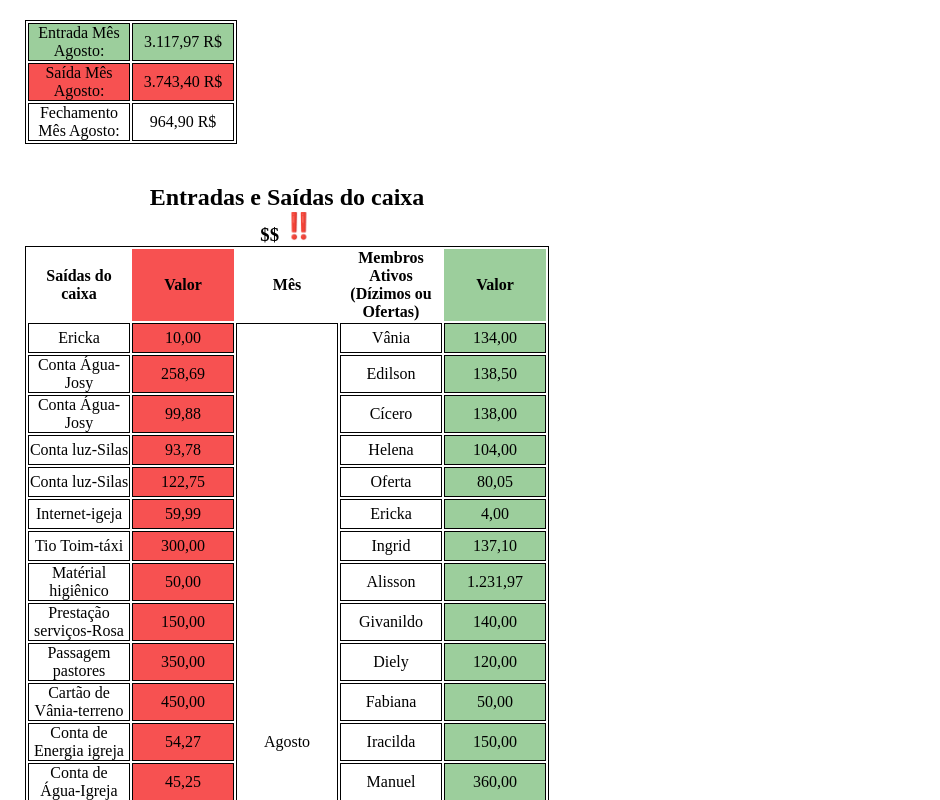
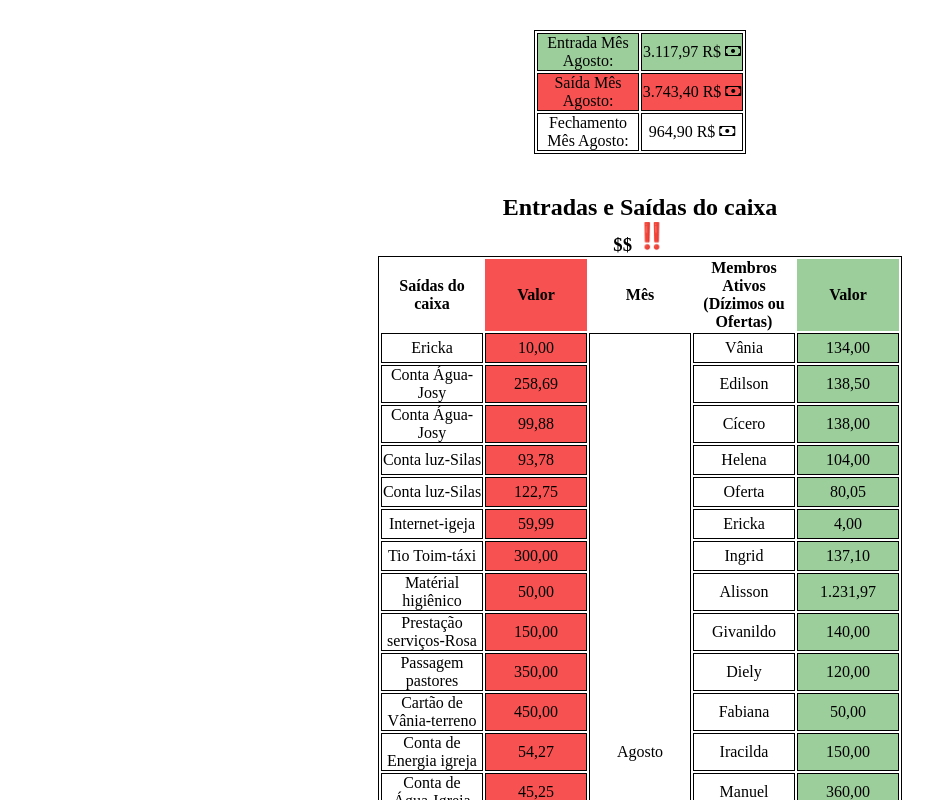
Before and after one commit to Edyylson/agosto01, a plain HTML site: page index.html in a window 1280 px wide. Shown: the top 800 px of the page, without its empty margins (0-940 px from the left). Drawn offline with nearby package versions, Linux system fonts and the light colour scheme.

Commit message:
atualizando

```diff
--- a/index.html
+++ b/index.html
@@ -16,20 +16,20 @@
 
       <tr id="tb-entrada" class="linha">
         <td>Entrada Mês Agosto:</td>
-        <td>3.117,97 R$</td>
+        <td>3.117,97 R$ <i class="bi bi-cash"></i></td>
 
       </tr>
 
       <tr id="tb-saida" class="linha">
         <td>Saída Mês Agosto:</td>
-        <td>3.743,40 R$</td>
+        <td>3.743,40 R$ <i class="bi bi-cash"></i></td>
 
       </tr>
 
 
       <tr id="tb-fechamento" class="linha">
         <td>Fechamento Mês Agosto:</td>
-        <td> 964,90 R$</td>
+        <td> 964,90 R$ <i class="bi bi-cash"></i></td>
 
       </tr>
 
@@ -38,7 +38,7 @@
 
 
 
-    <table>
+    <table class="dados">
 
       <colgroup>
 
--- a/style.css
+++ b/style.css
@@ -11,9 +11,18 @@
 
 table {
   border: 1px solid black;
-  margin-top: 20px;
   margin-inline: 25px;
+  margin: auto;
 
+}
+
+table.caixa {
+  margin-top: 30px;
+  margin-bottom: 20px;
+}
+
+table.dados {
+  margin-bottom: 30px;
 }
 
 td {
```
